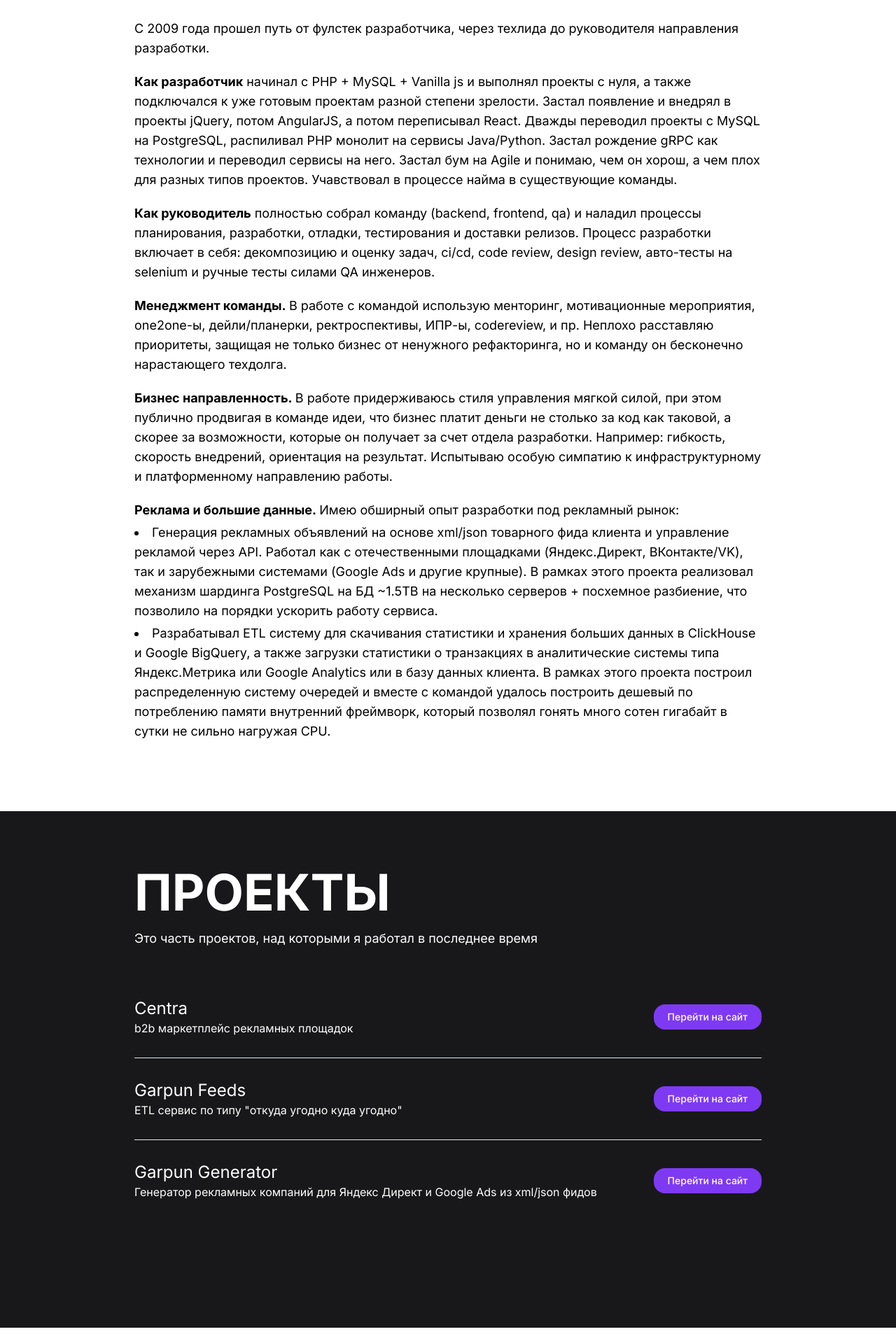
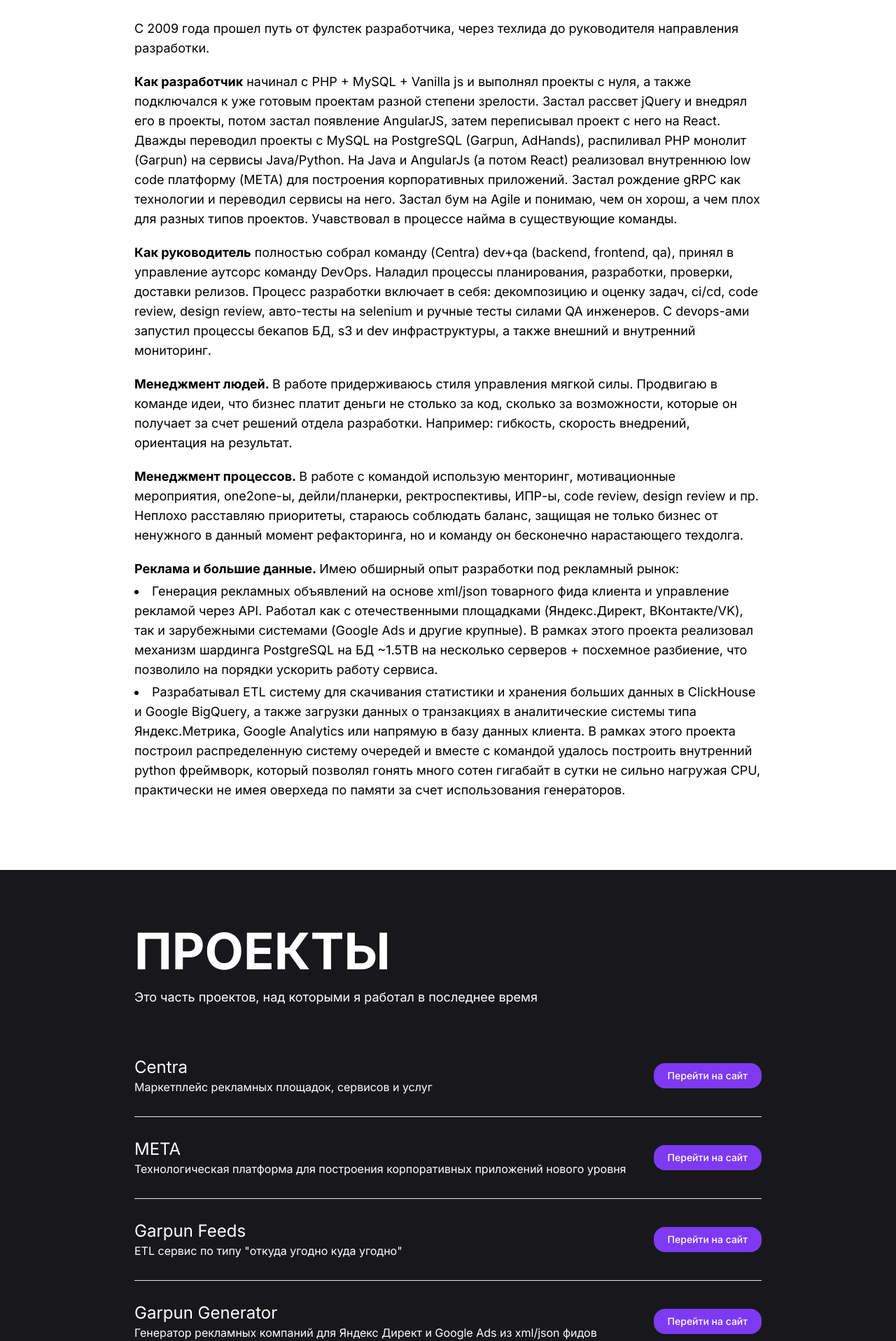
Before and after one commit to arturgspb/arturgspb.github.io, a Next.js app: page / in a window 1280 px wide. Shown: the part 1109-3025 px from the top of the page at 70% size. Built offline with nearby package versions, Linux system fonts and the light colour scheme.

Commit message:
feat: тексты

```diff
--- a/app/page.tsx
+++ b/app/page.tsx
@@ -73,48 +73,75 @@
                         </Text>
 
                         <Text className={'my-5'}>
-                            <b>Как разработчик</b> начинал с PHP + MySQL + Vanilla js и выполнял проекты с нуля, а также подключался к уже готовым проектам
-                            разной степени зрелости.
-                            Застал появление и внедрял в проекты jQuery, потом AngularJS, а потом переписывал React.
-                            Дважды переводил проекты с MySQL на PostgreSQL, распиливал PHP монолит на сервисы Java/Python.
+                            <b>Как разработчик</b> начинал с PHP + MySQL + Vanilla js и выполнял проекты с нуля, а также
+                            подключался к уже готовым проектам разной степени зрелости.
+                            Застал рассвет jQuery и внедрял его в проекты, потом застал появление AngularJS,
+                            затем переписывал проект с него на React.
+                            Дважды переводил проекты с MySQL на PostgreSQL (Garpun, AdHands), распиливал PHP монолит
+                            (Garpun) на сервисы Java/Python.
+                            На Java и AngularJs (а потом React) реализовал внутреннюю low code платформу (META) для
+                            построения корпоративных приложений.
                             Застал рождение gRPC как технологии и переводил сервисы на него.
                             Застал бум на Agile и понимаю, чем он хорош, а чем плох для разных типов проектов.
                             Учавствовал в процессе найма в существующие команды.
                         </Text>
 
                         <Text className={'my-5'}>
-                            <b>Как руководитель</b> полностью собрал команду (backend, frontend, qa) и наладил процессы планирования, разработки, отладки, тестирования и доставки релизов.
-                            Процесс разработки включает в себя: декомпозицию и оценку задач, ci/cd, code review, design review, авто-тесты на selenium и ручные тесты силами QA инженеров.
+                            <b>Как руководитель</b> полностью собрал команду (Centra) dev+qa (backend, frontend, qa),
+                            принял в управление аутсорс команду DevOps.
+                            Наладил процессы планирования, разработки, проверки, доставки релизов.
+                            Процесс разработки включает в себя: декомпозицию и оценку задач, ci/cd, code review, design
+                            review, авто-тесты на selenium и ручные тесты силами QA инженеров.
+                            С devops-ами запустил процессы бекапов БД, s3 и dev инфраструктуры, а также внешний и
+                            внутренний мониторинг.
                         </Text>
 
                         <Text className={'my-5'}>
-                            <b>Менеджмент команды.&nbsp;</b>
+                            <b>Менеджмент людей.&nbsp;</b>
+                            В работе придерживаюсь стиля управления мягкой силы. Продвигаю в команде
+                            идеи, что бизнес платит деньги не столько за код, сколько
+                            за возможности, которые он получает за счет решений отдела разработки. Например: гибкость,
+                            скорость внедрений, ориентация на результат.
+                        </Text>
+
+                        <Text className={'my-5'}>
+                            <b>Менеджмент процессов.&nbsp;</b>
                             В работе с командой использую менторинг, мотивационные мероприятия,
-                            one2one-ы, дейли/планерки, ректроспективы, ИПР-ы, codereview, и пр.
-                            Неплохо расставляю приоритеты, защищая не только бизнес от ненужного рефакторинга, но и
+                            one2one-ы, дейли/планерки, ректроспективы, ИПР-ы, code review, design review и пр.
+                            Неплохо расставляю приоритеты, стараюсь соблюдать баланс,
+                            защищая не только бизнес от ненужного в данный момент рефакторинга, но и
                             команду он бесконечно нарастающего техдолга.
                         </Text>
 
-                        <Text className={'my-5'}>
-                            <b>Бизнес направленность.&nbsp;</b>
-                            В работе придерживаюсь стиля управления мягкой силой, при этом публично продвигая в команде
-                            идеи, что бизнес платит деньги не столько за код как таковой, а скорее
-                            за возможности, которые он получает за счет отдела разработки. Например: гибкость,
-                            скорость внедрений, ориентация на результат.
+                        <div className={'my-5'}>
+                            <Text>
+                                <b>Реклама и большие данные.&nbsp;</b>
+                                Имею обширный опыт разработки под рекламный рынок:
+                            </Text>
 
-                            Испытываю особую симпатию к инфраструктурному и платформенному направлению работы.
-                        </Text>
-
-
-                        <Text className={'my-5'}>
-                            <b>Реклама и большие данные.&nbsp;</b>
-                            Имею обширный опыт разработки под рекламный рынок:
                             <ul className={'list-disc list-inside'}>
-                                <li className={'my-1'}>Генерация рекламных объявлений на основе xml/json товарного фида клиента и управление рекламой через API. Работал как с отечественными площадками (Яндекс.Директ, ВКонтакте/VK), так и зарубежными системами (Google Ads и другие крупные). В рамках этого проекта реализовал механизм шардинга PostgreSQL на БД ~1.5TB на несколько серверов + посхемное разбиение, что позволило на порядки ускорить работу сервиса.</li>
-                                <li className={'my-1'}>Разрабатывал ETL систему для скачивания статистики и хранения больших данных в ClickHouse и
-                                    Google BigQuery, а также загрузки статистики о транзакциях в аналитические системы типа Яндекс.Метрика или Google Analytics или в базу данных клиента. В рамках этого проекта построил распределенную систему очередей и вместе с командой удалось построить дешевый по потреблению памяти внутренний фреймворк, который позволял гонять много сотен гигабайт в сутки не сильно нагружая CPU.</li>
+                                <li className={'my-1 text-lg'}>Генерация рекламных объявлений на основе xml/json
+                                    товарного фида
+                                    клиента и управление рекламой через API. Работал как с отечественными площадками
+                                    (Яндекс.Директ, ВКонтакте/VK), так и зарубежными системами (Google Ads и другие
+                                    крупные). В рамках этого проекта реализовал механизм шардинга PostgreSQL на БД
+                                    ~1.5TB на
+                                    несколько серверов + посхемное разбиение, что позволило на порядки ускорить работу
+                                    сервиса.
+                                </li>
+                                <li className={'my-1 text-lg'}>Разрабатывал ETL систему для скачивания статистики и
+                                    хранения больших
+                                    данных в ClickHouse и
+                                    Google BigQuery, а также загрузки данных о транзакциях в аналитические системы типа
+                                    Яндекс.Метрика, Google Analytics или напрямую в базу данных клиента. В рамках этого
+                                    проекта
+                                    построил распределенную систему очередей и вместе с командой удалось построить
+                                    внутренний python фреймворк, который позволял гонять много сотен гигабайт
+                                    в сутки не сильно нагружая CPU, практически не имея оверхеда по памяти за счет
+                                    использования генераторов.
+                                </li>
                             </ul>
-                        </Text>
+                        </div>
                     </div>
                 </div>
 
@@ -126,6 +153,20 @@
                         <AboutMeProjectList/>
                     </div>
                 </div>
+
+                <div className={'flex gap-2 sm:gap-14 px-14 flex-col'}>
+                    <div className="pt-20 mb-20 px-8 sm:px-0 max-w-4xl mx-auto">
+                        <h1 className="uppercase mb-4 font-bold text-black text-4xl sm:text-7xl text-center sm:text-left">Связаться
+                            со мной</h1>
+
+                        <Text align={'center'}>
+                            Пишите мне в{' '}
+                            <Link href={'https://t.me/arturgspb'} target={'_blank'}>Телеграм</Link>{' '}
+                            или на почту{' '}
+                            <Link href={'mailto:arturgspb@gmail.com'} target={'_blank'}>arturgspb@gmail.com</Link>
+                        </Text>
+                    </div>
+                </div>
             </div>
         </main>
     );
--- a/components/page/aboutme/ProjectList/ProjectList.tsx
+++ b/components/page/aboutme/ProjectList/ProjectList.tsx
@@ -3,26 +3,23 @@
 import React from "react";
 
 export const AboutMeProjectList = () => {
-    /**
-     * b2b маркетплейс рекламных площадок
-     * b2b ETL cервис по типу "откуда угодно куда угодно"
-     * b2b генератор рекламных компаний для Яндекс Директ и Google Ads из xml/json фидов
-     * внутренний портал для Realweb
-     */
+
     const projectItems: IAccordionItemProps[] = [
         {
             id: 'centra',
             title: 'Centra',
-            subtitle: 'b2b маркетплейс рекламных площадок',
+            subtitle: 'Маркетплейс рекламных площадок, сервисов и услуг',
             externalLink: {
                 href: 'https://centra.ai',
             },
-            // children: <>
-            //     <p>Desc 0</p>
-            //     <p>Desc 1</p>
-            //     <p className="mt-3">Desc 3 Desc 3Desc 3Desc 3Desc 3Desc 3Desc 3Desc 3Desc 3Desc 3Desc 3Desc 3Desc 3Desc
-            //         3Desc 3Desc 3Desc 3Desc 3Desc 3Desc 3Desc 3Desc 3Desc 3Desc 3Desc 3Desc 3Desc 3Desc 3</p>
-            // </>
+        },
+        {
+            id: 'meta',
+            title: 'META',
+            subtitle: 'Технологическая платформа для построения корпоративных приложений нового уровня',
+            externalLink: {
+                href: 'https://devision.io/meta',
+            },
         },
         {
             id: 'garpun_feeds',
@@ -31,12 +28,6 @@
             externalLink: {
                 href: 'https://garpun.com',
             },
-            // children: <>
-            //     <p>Desc 0</p>
-            //     <p>Desc 1</p>
-            //     <p className="mt-3">Desc 3 Desc 3Desc 3Desc 3Desc 3Desc 3Desc 3Desc 3Desc 3Desc 3Desc 3Desc 3Desc 3Desc
-            //         3Desc 3Desc 3Desc 3Desc 3Desc 3Desc 3Desc 3Desc 3Desc 3Desc 3Desc 3Desc 3Desc 3Desc 3</p>
-            // </>
         },
         {
             id: 'garpun_generator',
@@ -45,12 +36,6 @@
             externalLink: {
                 href: 'https://garpun.com/generator',
             },
-            // children: <>
-            //     <p>Desc 0</p>
-            //     <p>Desc 1</p>
-            //     <p className="mt-3">Desc 3 Desc 3Desc 3Desc 3Desc 3Desc 3Desc 3Desc 3Desc 3Desc 3Desc 3Desc 3Desc 3Desc
-            //         3Desc 3Desc 3Desc 3Desc 3Desc 3Desc 3Desc 3Desc 3Desc 3Desc 3Desc 3Desc 3Desc 3Desc 3</p>
-            // </>
         }
     ];
     return (
```
